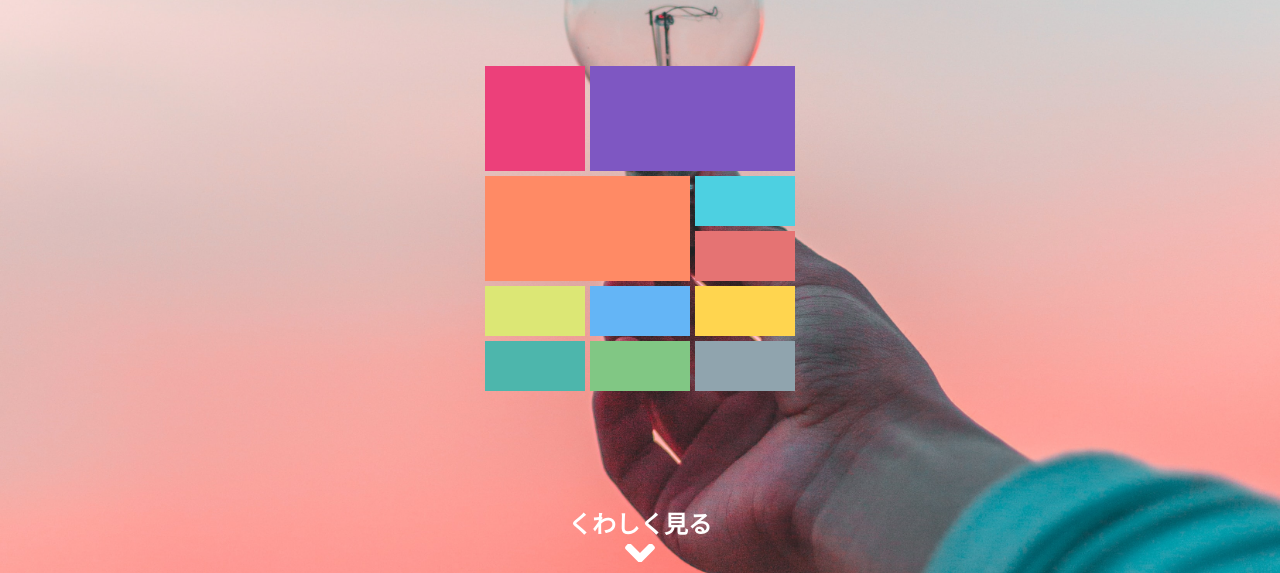
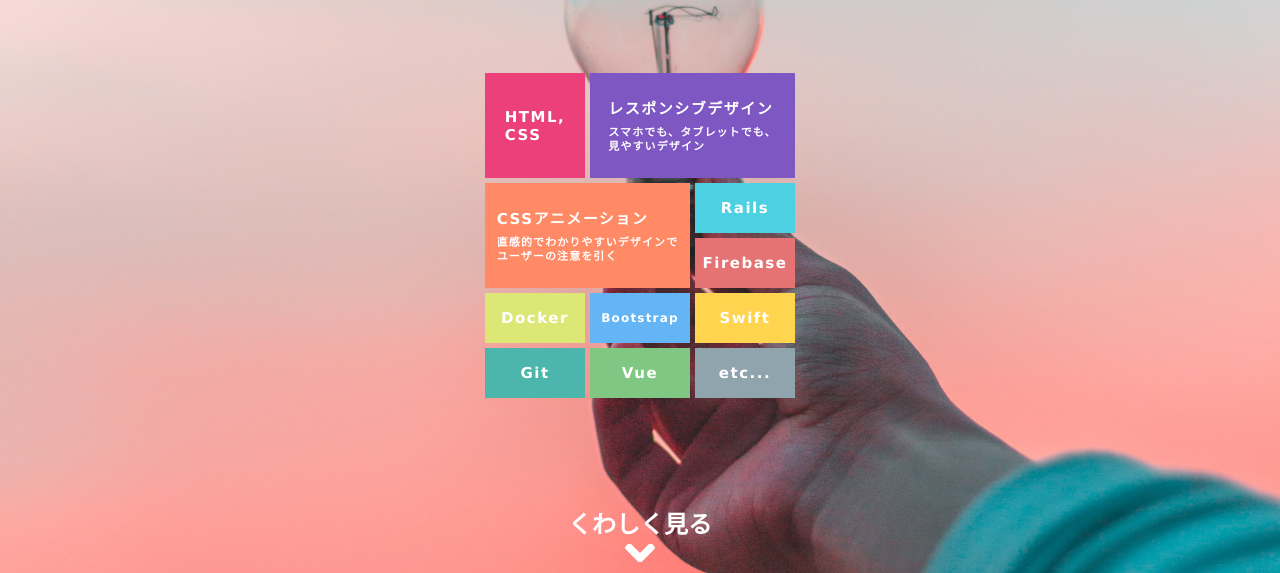
Before and after one commit to pehalute/portfolio, a plain HTML site: page public/index.html in a window 1280 px wide. Shown: the part 227-800 px from the top of the page. Drawn offline with Linux system fonts and the light colour scheme.

Commit message:
スマホ版トップ部分完成

```diff
--- a/public/index.html
+++ b/public/index.html
@@ -16,17 +16,59 @@
         <p>Coder, Programer</p>
       </div>
       <div id="skills">
-        <div id="html"></div>
-        <div id="responsive"></div>
-        <div id="animation"></div>
-        <div id="rails"></div>
-        <div id="firebase"></div>
-        <div id="docker"></div>
-        <div id="swift"></div>
-        <div id="bootstrap"></div>
-        <div id="git"></div>
-        <div id="vue"></div>
-        <div id="etc"></div>
+        <div id="html">
+          <div class="skill-container">
+            <h1>HTML,<br>CSS</h1>
+          </div>
+        </div>
+        <div id="responsive">
+          <div class="skill-container"><h1>レスポンシブデザイン</h1>
+          <p>スマホでも、タブレットでも、<br>見やすいデザイン</p></div>
+        </div>
+        <div id="animation">
+          <div class="skill-container"><h1>CSSアニメーション</h1>
+          <p>直感的でわかりやすいデザインで<br>ユーザーの注意を引く</p></div>
+        </div>
+        <div id="rails">
+          <div class="skill-container">
+            <h1>Rails</h1>
+          </div>
+        </div>
+        <div id="firebase">
+          <div class="skill-container">
+            <h1>Firebase</h1>
+          </div>
+        </div>
+        <div id="docker">
+          <div class="skill-container">
+            <h1>Docker</h1>
+          </div>
+        </div>
+        <div id="swift">
+          <div class="skill-container">
+            <h1>Swift</h1>
+          </div>
+        </div>
+        <div id="bootstrap">
+          <div class="skill-container">
+            <h1>Bootstrap</h1>
+          </div>
+        </div>
+        <div id="git">
+          <div class="skill-container">
+            <h1>Git</h1>
+          </div>
+        </div>
+        <div id="vue">
+          <div class="skill-container">
+            <h1>Vue</h1>
+          </div>
+        </div>
+        <div id="etc">
+          <div class="skill-container">
+            <h1>etc...</h1>
+          </div>
+        </div>
       </div>
       <a href="#" id="detail">
         <span>くわしく見る</span>
--- a/public/styles.css
+++ b/public/styles.css
@@ -16,7 +16,7 @@ header {
   background-position: center;
 }
 
-.container {
+header > .container {
   display: flex;
   flex-direction: column;
   justify-content: space-between;
@@ -58,9 +58,34 @@ header {
     "gi vu et"
   ;
   gap: 5px;
-  margin: 20px auto;
+  margin: 0px auto;
   flex-grow: 1;
   color: #fff;
+}
+
+#skills > div {
+  display: flex;
+  flex-direction: column;
+  justify-content: center;
+  align-items: flex-start;
+}
+
+#skills .skill-container {
+  margin: 0 auto;
+}
+
+#skills h1 {
+  font-size: 15px;
+  margin: 0;
+  letter-spacing: .1em;
+}
+
+#skills p {
+  font-size: 11px;
+  margin: 8px 0 0;
+  line-height: 1.3;
+  font-weight: bold;
+  letter-spacing: .1em;
 }
 
 #html {
@@ -90,6 +115,9 @@ header {
 #bootstrap {
   background: #64B5F6;
   grid-area: bo;
+}
+#bootstrap h1 {
+  font-size: 12px;
 }
 #swift {
   background: #FFD54F;
```
